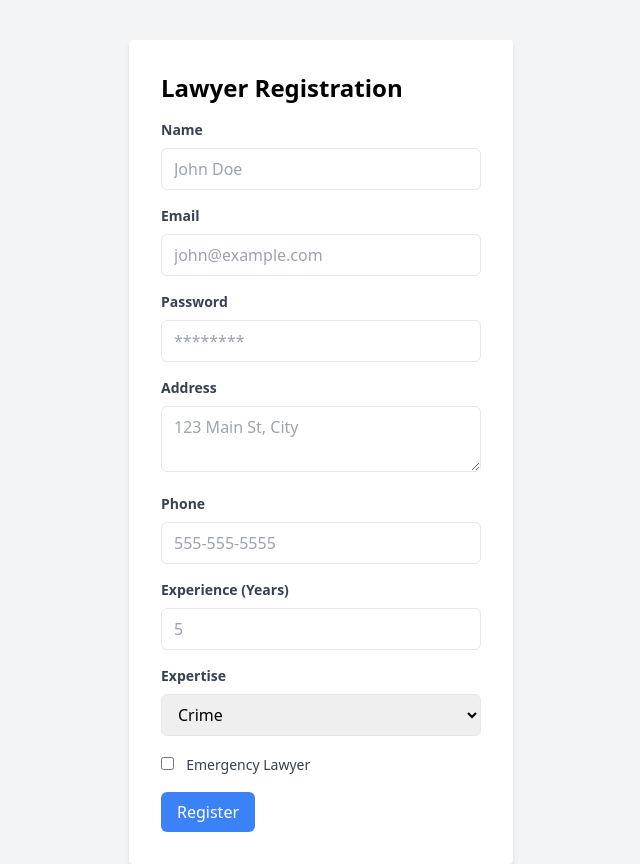
After one commit to bigsparsh/nyaya-mitra, a Django app: page /lawyer_register/ in a window 1280 px wide. The commit adds this page. Shown: the whole page, without its empty margins (319-959 px from the left). Run offline with Django 4.2, Linux system fonts and the light colour scheme.

```diff
--- a/core/urls.py
+++ b/core/urls.py
@@ -6,5 +6,6 @@ urlpatterns = [
     path('login/', views.login, name="login"),
     path('dashboard/', views.dashboard, name="dashboard"),
     path('logout/', views.logout, name="logout"),
-    path('register/', views.register, name="register"),
+    path('user_register/', views.user_register, name="user_register"),
+    path('lawyer_register/', views.lawyer_register, name="lawyer_register"),
 ]
--- a/core/views.py
+++ b/core/views.py
@@ -65,18 +65,18 @@ def logout(request):
         return redirect('login')
 
 
-def register(request):
+def user_register(request):
     if request.method == "POST":
         email = request.POST['email']
         password = request.POST['Password']
 
         try:
-            user = aut.create_user_with_email_and_password(email, password)
+            aut.create_user_with_email_and_password(email, password)
             return redirect('login')
         except Exception as e:
             messages.info(request, "Either this Email-ID is taken or the password is less than 6 characters.")
             print('Exception: ', e)
-            return redirect('register')
+            return redirect('user_register')
 
     else:
         try:
@@ -87,7 +87,7 @@ def register(request):
                 raise KeyError
         except KeyError as e:
             print('Session is not active. Exception: ', e)
-            return render(request, 'register.html')
+            return render(request, 'user_register.html')
 
 
 def dashboard(request):
@@ -99,3 +99,33 @@ def dashboard(request):
     except KeyError as e:
         print("Session not active: ", e)
         return redirect('login')
+
+
+def lawyer_register(request):
+    if request.method == "POST":
+        email = request.POST['email']
+        password = request.POST['password']
+        name = request.POST['name']
+        phone = request.POST['phone']
+        address = request.POST['address']
+        expertise = request.POST['expertise']
+        experience = request.POST['experience']
+
+        try:
+            aut.create_user_with_email_and_password(email, password)
+            return redirect('login')
+        except Exception as e:
+            messages.info(request, "Either this Email-ID is taken or the password is less than 6 characters.")
+            print('Exception: ', e)
+            return redirect('lawyer_register')
+
+    else:
+        try:
+            if request.session['uid']:
+                print('Session is active')
+                return redirect('dashboard')
+            else:
+                raise KeyError
+        except KeyError as e:
+            print('Session is not active. Exception: ', e)
+            return render(request, 'lawyer_register.html')
--- /dev/null
+++ b/templates/lawyer_register.html
@@ -0,0 +1,88 @@
+<!DOCTYPE html>
+<html lang="en">
+
+<head>
+    <meta charset="UTF-8">
+    <meta name="viewport" content="width=device-width, initial-scale=1.0">
+    <link href="https://cdn.jsdelivr.net/npm/tailwindcss@2.2.19/dist/tailwind.min.css" rel="stylesheet">
+    <title>Lawyer Form</title>
+</head>
+
+<body class="bg-gray-100 h-screen flex items-start justify-center py-10">
+
+    <div class="bg-white p-8 rounded shadow-md w-96">
+        <h2 class="text-2xl font-semibold mb-4">Lawyer Registration</h2>
+        <form action="#" method="post">
+            {% csrf_token %}
+            <!-- Name -->
+            <div class="mb-4">
+                <label for="name" class="block text-gray-700 text-sm font-bold mb-2">Name</label>
+                <input type="text" id="name" name="name" class="w-full px-3 py-2 border rounded-md"
+                    placeholder="John Doe" required>
+            </div>
+
+            <!-- Email -->
+            <div class="mb-4">
+                <label for="email" class="block text-gray-700 text-sm font-bold mb-2">Email</label>
+                <input type="email" id="email" name="email" class="w-full px-3 py-2 border rounded-md"
+                    placeholder="john@example.com" required>
+            </div>
+
+            <!-- Password -->
+            <div class="mb-4">
+                <label for="password" class="block text-gray-700 text-sm font-bold mb-2">Password</label>
+                <input type="password" id="password" name="password" class="w-full px-3 py-2 border rounded-md"
+                    placeholder="********" required>
+            </div>
+
+            <!-- Address -->
+            <div class="mb-4">
+                <label for="address" class="block text-gray-700 text-sm font-bold mb-2">Address</label>
+                <textarea id="address" name="address" class="w-full px-3 py-2 border rounded-md"
+                    placeholder="123 Main St, City" required></textarea>
+            </div>
+
+            <!-- Phone -->
+            <div class="mb-4">
+                <label for="phone" class="block text-gray-700 text-sm font-bold mb-2">Phone</label>
+                <input type="tel" id="phone" name="phone" class="w-full px-3 py-2 border rounded-md"
+                    placeholder="555-555-5555" required>
+            </div>
+
+            <!-- Experience -->
+            <div class="mb-4">
+                <label for="experience" class="block text-gray-700 text-sm font-bold mb-2">Experience (Years)</label>
+                <input type="number" id="experience" name="experience" class="w-full px-3 py-2 border rounded-md"
+                    placeholder="5" required>
+            </div>
+
+            <!-- Expertise -->
+            <div class="mb-4">
+                <label for="expertise" class="block text-gray-700 text-sm font-bold mb-2">Expertise</label>
+                <select id="expertise" name="expertise" class="w-full px-3 py-2 border rounded-md" required>
+                    <option value="crime">Crime</option>
+                    <option value="divorce">Divorce</option>
+                    <option value="family">Family</option>
+                    <option value="property">Property</option>
+                    <option value="business">Business</option>
+                </select>
+            </div>
+
+            <!-- Emergency Lawyer -->
+            <div class="mb-4">
+                <input type="checkbox" id="emergencyLawyer" name="emergencyLawyer" class="mr-2">
+                <label for="emergencyLawyer" class="text-gray-700 text-sm">Emergency Lawyer</label>
+            </div>
+
+            <!-- Submit Button -->
+            <button type="submit"
+                class="bg-blue-500 text-white px-4 py-2 rounded-md hover:bg-blue-600 focus:outline-none focus:shadow-outline-blue active:bg-blue-800">
+                Register
+            </button>
+
+        </form>
+    </div>
+
+</body>
+
+</html>
--- a/templates/register.html
+++ b/templates/user_register.html
@@ -12,12 +12,11 @@
     <div class="bg-white p-8 rounded shadow-md w-96">
         <h2 class="text-2xl font-semibold mb-6">Registration Form</h2>
 
-
-        <h1 class="text-2xl font-semibold mb-6">Login</h1>
-
         {% for msg in messages %}
 
         <h1 class="text-red-500 pb-5"> {{ msg }} </h1>
+
+        {% endfor %}
 
         <form action="#" method="POST">
             {% csrf_token %}
```
Also changed, not shown: templates/home.html (+19 -3 lines), core/firebase_config.py (line endings or trailing spaces), db.sqlite3.
